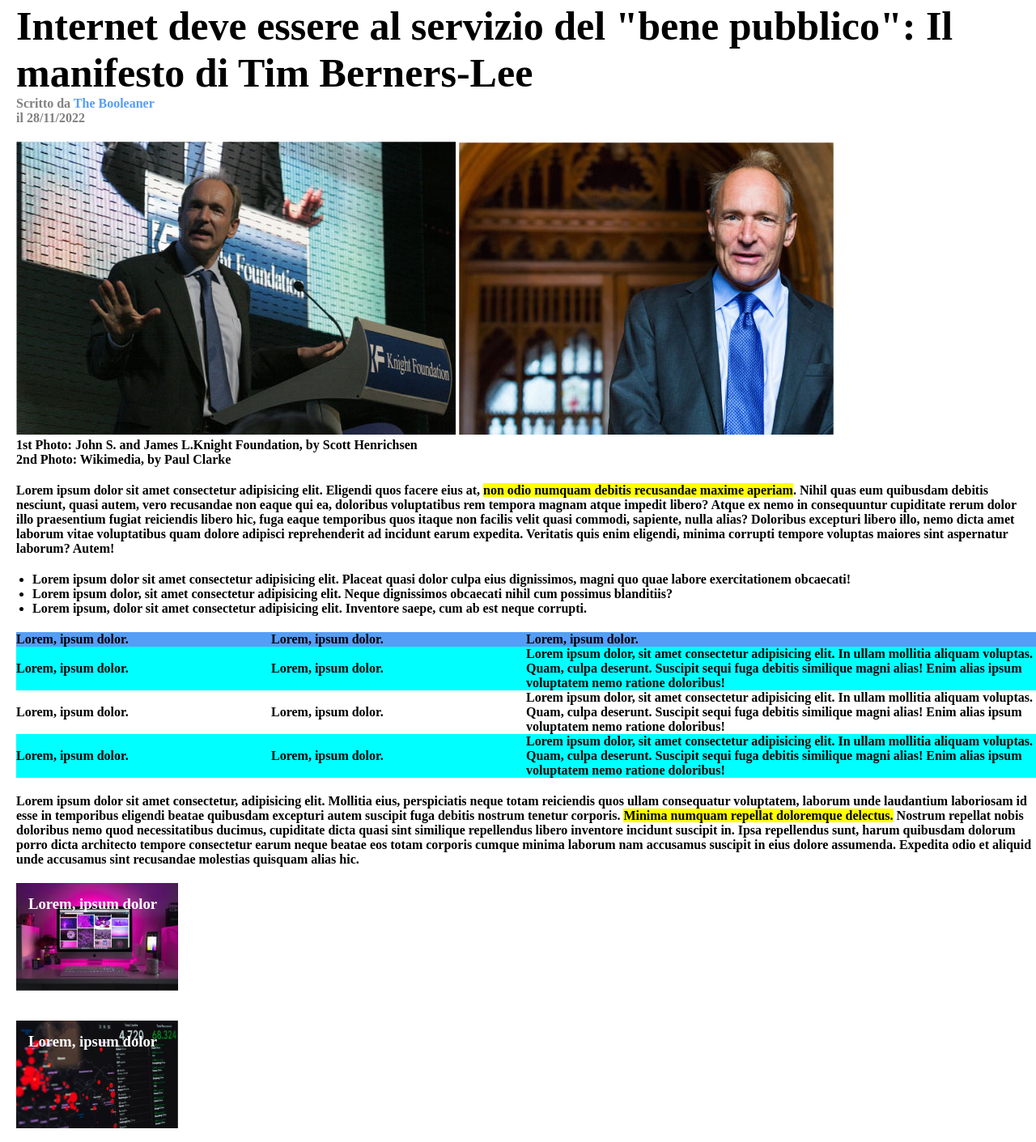
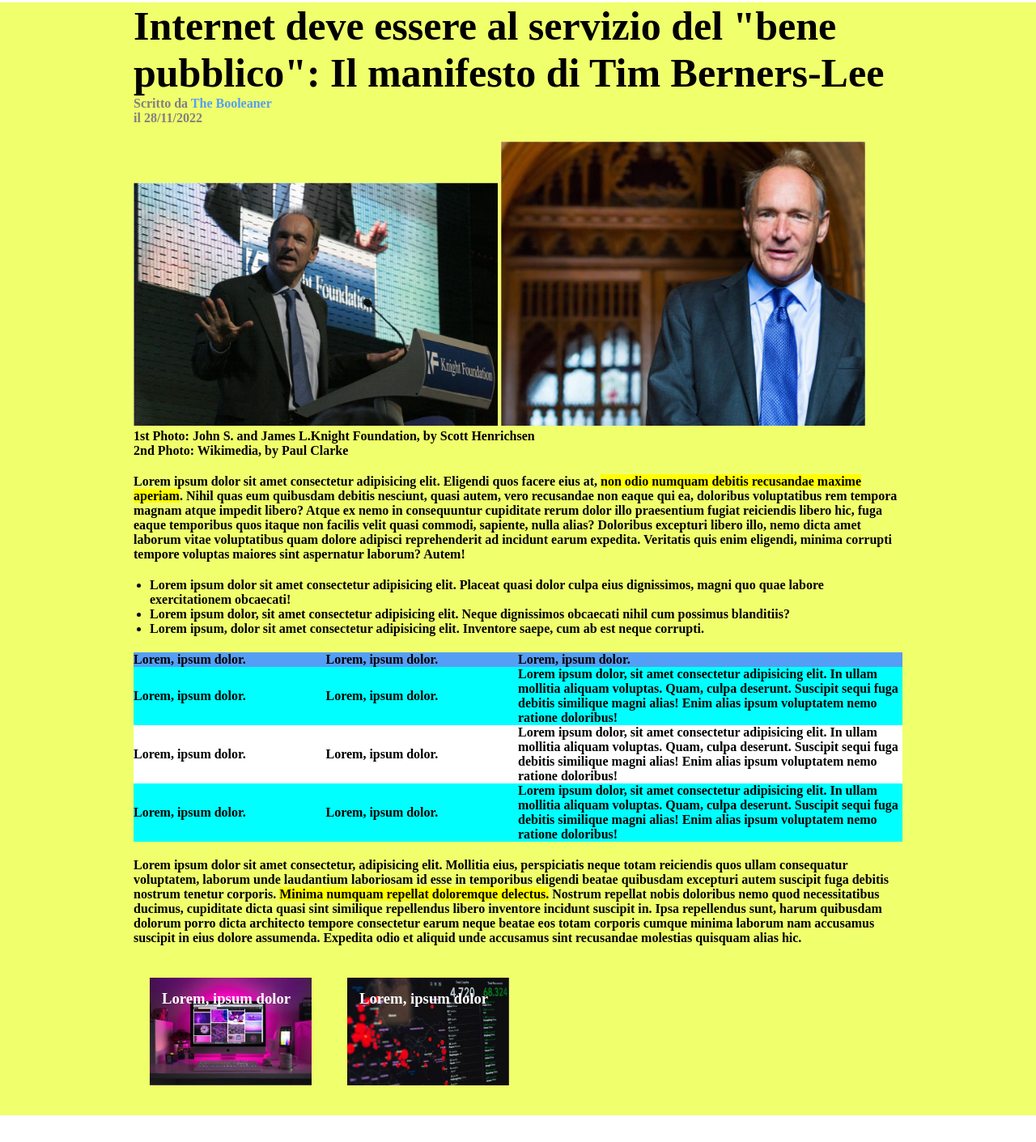
Before and after one commit to HadolphMercogliano/html-css-booleaner, a plain HTML site: page index.html in a window 1280 px wide. Shown: the part 126-1537 px from the top of the page at 81% size. After the commit the page ends 1504 px from the top, so only its background shows below. Drawn offline with Linux system fonts and the light colour scheme.

Commit message:
add css esercizio bonus

```diff
--- a/css/style.css
+++ b/css/stylebonus2.css
@@ -3,8 +3,14 @@
     padding: 0;
     font-weight: 600;
 }
+.container {
+    background-color: rgb(240, 255, 108);
+    margin: 0;
+    padding: 0;
+}
 main {
-    margin-left: 20px;
+    margin: auto;
+    width: 950px;
 }
 
 header {
@@ -19,6 +25,11 @@ header {
    padding-top: 50px;
    padding-left: 10px;
    padding-bottom: 10px;
+}
+
+.tim {
+    height: auto;
+    width: 450px;
 }
 
 h1 {
@@ -37,6 +48,7 @@ img {
 .color-blue {
     color: #559EF6;
 }
+
 .article {
     margin-top:20px;
     margin-bottom: 20px;
@@ -46,37 +58,47 @@ img {
     background-color: #559EF6;
 }
 
-
 ul {
     margin: 20px;
 }
-table {
+
+ table {
     width: 100%;
     border-collapse: collapse;
 }
+
 tbody tr:nth-child(odd) {
     background-color: aqua;
+}
+
+tbody tr:nth-child(even) {
+    background-color: rgb(255, 255, 255);
 }
 
 h2 {
     margin:10px;
 }
+
 .other-article1 {
-    margin-top: 20px;
+    margin: 20px;
     height: 150px;
     width: 200px;
     background-image: url(../img/monitor.jpg);
     background-repeat: no-repeat;
     background-size: contain;
+    display: inline-block;
 }
+
 .other-article2 {
-    margin-top: 20px;
+    margin: 20px;
     background-image: url(../img/graph.jpg);
     background-repeat: no-repeat;
     height: 150px;
     width: 200px;
     background-size: contain;
+    display: inline-block;
 }
+
 h3 {
     padding: 15px;
     color: white;
--- a/index.html
+++ b/index.html
@@ -5,7 +5,7 @@
     <meta name="Description" content="The Booleaner Newspaper">
     <link rel="icon" href="./img/logo2.jpg" type="img/jpg">
     <meta name="Author" content="Hadolph Mercogliano">
-    <link rel="stylesheet" href="./css/style.css">
+    <link rel="stylesheet" href="./css/stylebonus2.css">
 
     <title>The Booleaner</title>
 </head>
@@ -14,14 +14,14 @@
     <header>
             <img id="titolo" src="./img/title.svg" alt="The Booleaner">
     </header>
-
+    <div class="container">
         <main>
             <h1 >Internet deve essere al servizio del "bene pubblico": Il manifesto di Tim Berners-Lee</h1>
             <p class="writer">Scritto da <span class="color-blue">The Booleaner</span> <br> il 28/11/2022</p>
 
             <picture>
-            <img src="./img/tim-1.jpg" alt="Tim Berners-Lee Conference">
-            <img src="./img/tim-2.jpg" alt="Tim Berners-Lee">
+                <img class="tim" src="./img/tim-1.jpg" alt="Tim Berners-Lee Conference">
+                <img class="tim" src="./img/tim-2.jpg" alt="Tim Berners-Lee">
                 <p>1st Photo: John S. and James L.Knight Foundation, by Scott Henrichsen <br>
                    2nd Photo: Wikimedia, by Paul Clarke</p>
             </picture>
@@ -78,6 +78,7 @@
                 </div>
             </picture>
         </main>
+    </div>
 
 </body>
 </html>
```
Lines whose indentation alone changed are shown as unchanged.
